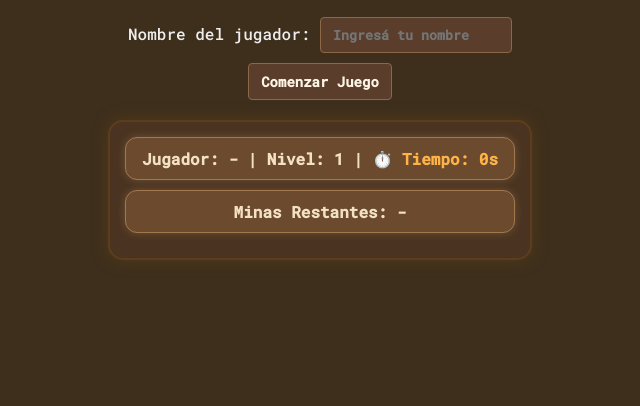
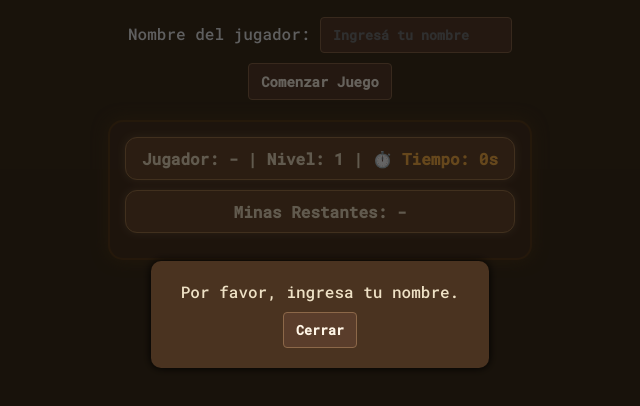
Before and after one commit to Ggrigera13/prueba-daw, a plain HTML site: page index.html in a window 1280 px wide. Both pictures are taken after a click on the button "Comenzar Juego". Shown: the part 86-492 px from the top of the page, without its empty margins (320-960 px from the left). Drawn offline with Linux system fonts and the light colour scheme.

Commit message:
Generación de modales para mostrar los mensajes

```diff
--- a/index.html
+++ b/index.html
@@ -31,7 +31,6 @@
                         <span id="minasRestantes" class="minas-restantes">Minas Restantes: -</span>
                     </div>
 
-                    <div id="mensaje"></div>
                     <div id="tablero"></div>
                 </div>
             </section>
@@ -41,6 +40,13 @@
 
         </footer>
 
+        <div id="modal" class="modal oculto">
+            <div class="modal-contenido">
+                <p id="modalMensaje"></p>
+                <button onclick="cerrarModal()">Cerrar</button>
+            </div>
+        </div>
+
         <script src="scripts/script.js" defer></script>
     </body>
 </html>
--- a/scripts/script.js
+++ b/scripts/script.js
@@ -1,5 +1,4 @@
 var tableroContainer = document.getElementById('tablero');
-var mensajeContainer = document.getElementById('mensaje');
 var formularioJugador = document.getElementById('formularioJugador');
 var informacionJugadorTexto = document.getElementById('informacionJugador');
 var tablero = [];
@@ -18,19 +17,18 @@ document.getElementById('comenzar').addEventListener('click', iniciarJuego);
 function iniciarJuego() {
     var nombreJugador = formularioJugador.nombreJugador.value;
     if (!nombreJugador) {
-        alert('Por favor, ingresa tu nombre.');
+        mostrarModal('Por favor, ingresa tu nombre.');
         return;
     }
 
     if (nombreJugador.length < 3) {
-        alert('El nombre debe tener al menos 3 caracteres.');
+        mostrarModal('El nombre debe tener al menos 3 caracteres.');
         return;
     }
 
     /* Reseteamos todas las variables de juego*/
     tablero = [];
     minas = 10;
-    mensajeContainer.textContent = '';
     partidaTerminada = false;
     informacionJugadorTexto.textContent = `Jugador: ${nombreJugador}`;
     banderasActivas = 0;
@@ -141,7 +139,7 @@ function revelarCelda(elemento) {
 function terminarJuego(mensajeFinal) {
     detenerTemporizador();
     partidaTerminada = true;
-    mensajeContainer.textContent = mensajeFinal;
+    mostrarModal(mensajeFinal);
 
     // Mostramos todas las minas en el tablero
     for (var fila = 0; fila < filas; fila++) {
@@ -224,3 +222,16 @@ function detenerTemporizador() {
     intervaloTemporizador = null;
     tiempoInicio = null;
 }
+
+function mostrarModal(mensaje) {
+    var modal = document.getElementById('modal');
+    var modalMensaje = document.getElementById('modalMensaje');
+
+    modalMensaje.textContent = mensaje;
+    modal.classList.remove('oculto');
+}
+
+function cerrarModal() {
+    var modal = document.getElementById('modal');
+    modal.classList.add('oculto');
+}
--- a/styles/style.css
+++ b/styles/style.css
@@ -193,3 +193,28 @@ p {
 .minas-restantes.negativo {
     color: red;
 }
+
+.modal {
+    position: fixed;
+    top: 0;
+    left: 0;
+    width: 100%;
+    height: 100%;
+    background: #00000099;
+    display: flex;
+    justify-content: center;
+    align-items: center;
+    z-index: 9999;
+}
+
+.modal-contenido {
+    background: #4a3320;
+    padding: 20px 30px;
+    border-radius: 10px;
+    text-align: center;
+    box-shadow: 0 0 10px #000000;
+}
+
+.modal.oculto {
+    display: none;
+}
```
